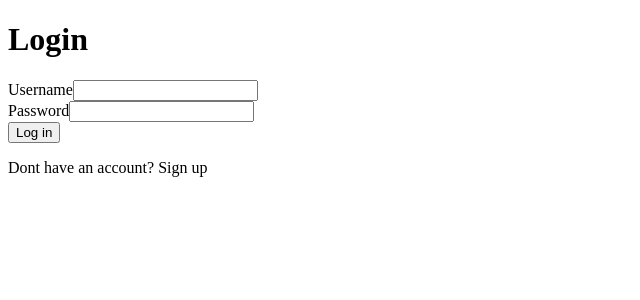
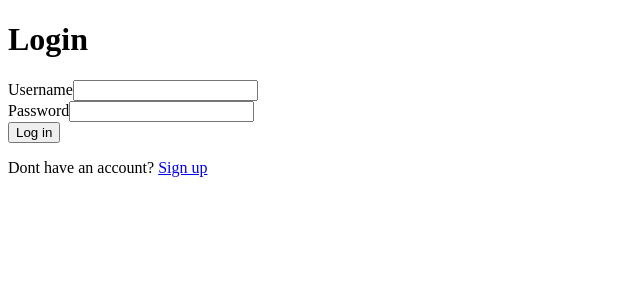
Before and after one commit to Kieran-Barnes/Movie-Navigation-Website, a React (Vite) app: page /login in a window 1280 px wide. Shown: the top 300 px of the page, without its empty margins (0-640 px from the left). Built offline with nearby package versions, Linux system fonts and the light colour scheme.

Commit message:
Create route links between LoginPage+SignupPage

```diff
--- a/src/components/pages/LoginPage.jsx
+++ b/src/components/pages/LoginPage.jsx
@@ -1,3 +1,4 @@
+import { Link } from "react-router-dom";
 import UsernamePasswordInputField from "../common/UsernamePasswordInputField";
 
 export default function LoginPage() {
@@ -9,7 +10,7 @@
                 <UsernamePasswordInputField tagPrefix={'login-password'} labelName={'Password'} inputType={'password'} />
                 <button type="submit">Log in</button>
             </form>
-            <p>Dont have an account? Sign up</p>
+            <p>Dont have an account? <Link to="/signup">Sign up</Link></p>
         </>
     )
 }
--- a/src/components/pages/SignupPage.jsx
+++ b/src/components/pages/SignupPage.jsx
@@ -1,3 +1,4 @@
+import { Link } from "react-router-dom";
 import UsernamePasswordInputField from "../common/UsernamePasswordInputField";
 
 export default function SignupPage() {
@@ -10,7 +11,7 @@
                 <UsernamePasswordInputField tagPrefix={'signup-confirm-password'} labelName={'Confirm Password'} inputType={'password'} />
                 <button type="submit">Create Account</button>
             </form>
-            <p>Have an account? Log in</p>
+            <p>Have an account? <Link to="/login">Log in</Link></p>
         </>
     )
 }
--- a/src/routes/LoggedOutRoutes.jsx
+++ b/src/routes/LoggedOutRoutes.jsx
@@ -4,6 +4,7 @@
 // import components
 import HomepageLoggedOutPage from "../components/pages/HomepageLoggedOutPage"
 import LoginPage from "../components/pages/LoginPage"
+import SignupPage from "../components/pages/SignupPage"
 
 export default function LoggedOutRoutes() {
     return (
@@ -11,6 +12,7 @@
             <Routes>
                 <Route path="/" element={<HomepageLoggedOutPage />} />
                 <Route path="/login" element={<LoginPage />} />
+                <Route path="/signup" element={<SignupPage />} />
             </Routes>
         </>
     )
```
